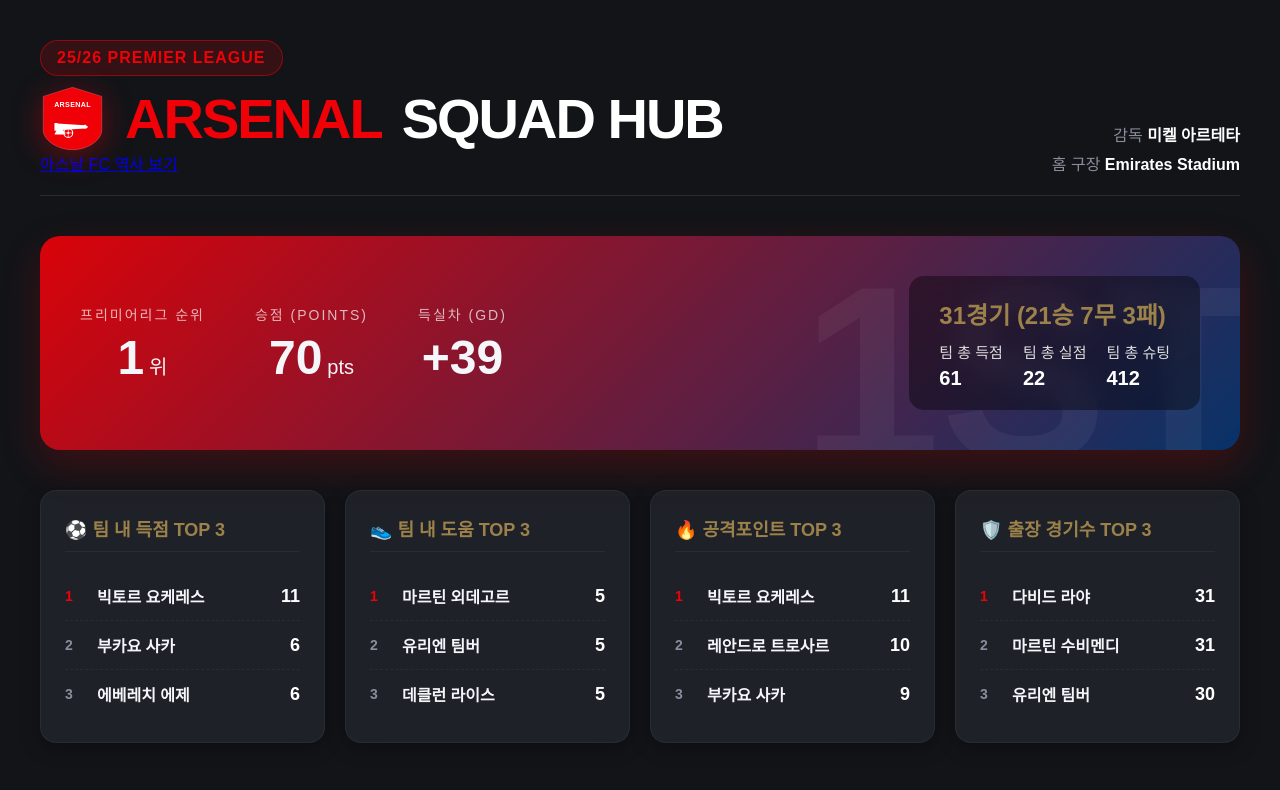
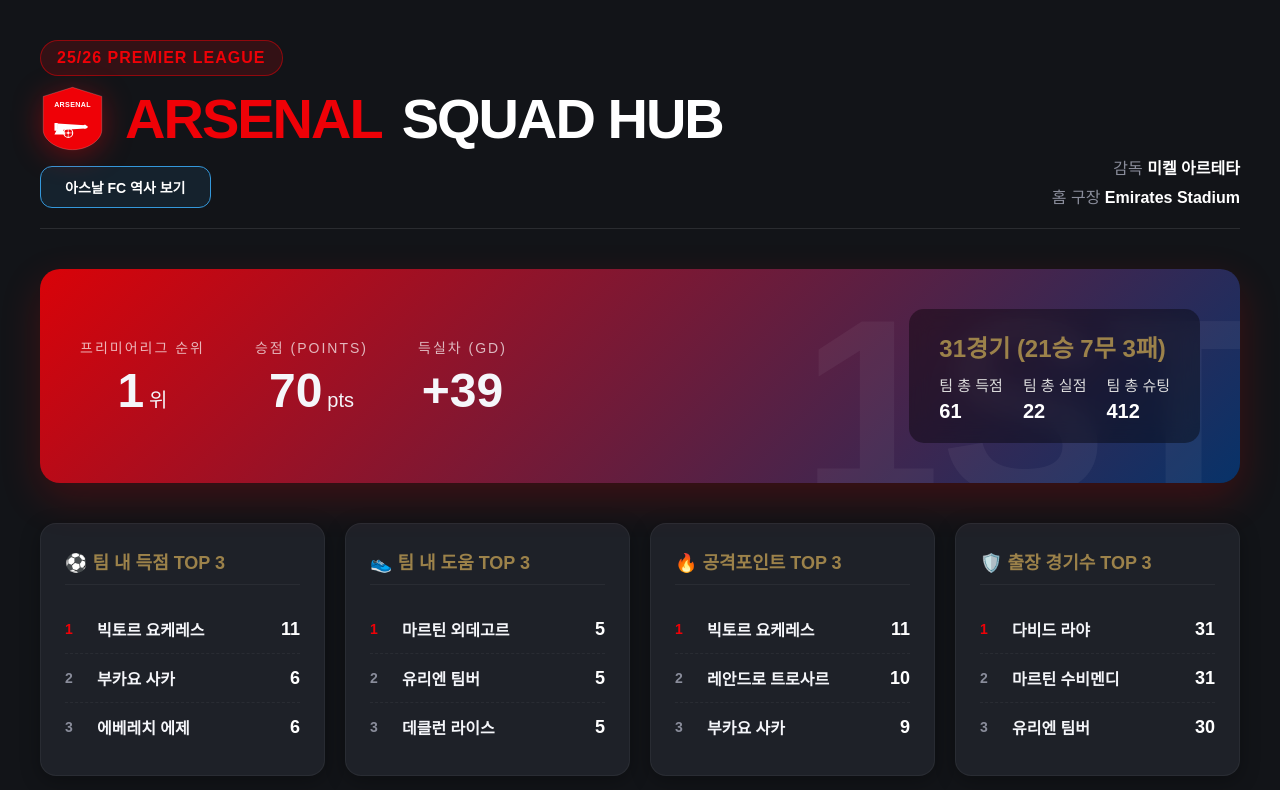
Before and after one commit to ggim2252-jpg/Arsenal-fan-fage, a plain HTML site: page index.html in a window 1280 px wide. Shown: the top 790 px of the page. Drawn offline with Linux system fonts and the light colour scheme; a web font is replaced by a local one.

Commit message:
Global Fix: Robust Radar Chart deployment and History button styling

```diff
--- a/index.html
+++ b/index.html
@@ -426,6 +426,28 @@
             padding-top: 10px;
         }
 
+        .btn-nav {
+            display: inline-flex;
+            align-items: center;
+            background: rgba(52, 152, 219, 0.1);
+            color: #fff;
+            text-decoration: none;
+            padding: 10px 24px;
+            border-radius: 12px;
+            font-weight: 700;
+            font-size: 14px;
+            border: 1px solid #3498db;
+            transition: all 0.3s ease;
+            margin-top: 15px;
+        }
+
+        .btn-nav:hover {
+            background: #3498db;
+            color: #fff;
+            transform: translateY(-2px);
+            box-shadow: 0 5px 15px rgba(52, 152, 219, 0.4);
+        }
+
         .btn-standings {
             display: inline-block;
             background-color: var(--arsenal-dark);
```
